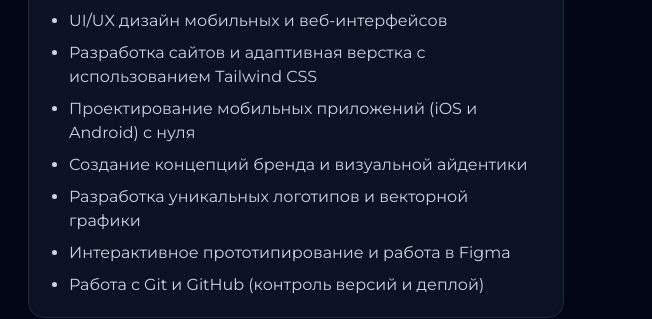
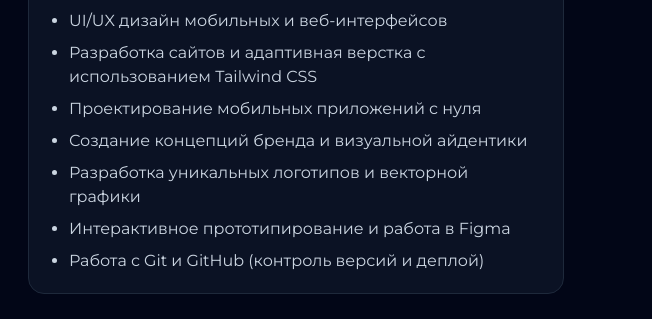
Before and after one commit to d3ltanull/Portfolio_, a plain HTML site: page about.html in a window 1280 px wide. Shown: the part 381-700 px from the top of the page, 628-1280 px from the left. Drawn offline with nearby package versions, Linux system fonts and the light colour scheme.

Commit message:
Update about.html

```diff
--- a/about.html
+++ b/about.html
@@ -44,7 +44,7 @@
           <ul class="mt-3 list-disc space-y-2 pl-5 text-slate-300">
             <li>UI/UX дизайн мобильных и веб-интерфейсов</li>
             <li>Разработка сайтов и адаптивная верстка с использованием Tailwind CSS</li>
-            <li>Проектирование мобильных приложений (iOS и Android) с нуля</li>
+            <li>Проектирование мобильных приложений с нуля</li>
             <li>Создание концепций бренда и визуальной айдентики</li>
             <li>Разработка уникальных логотипов и векторной графики</li>
             <li>Интерактивное прототипирование и работа в Figma</li>
```
